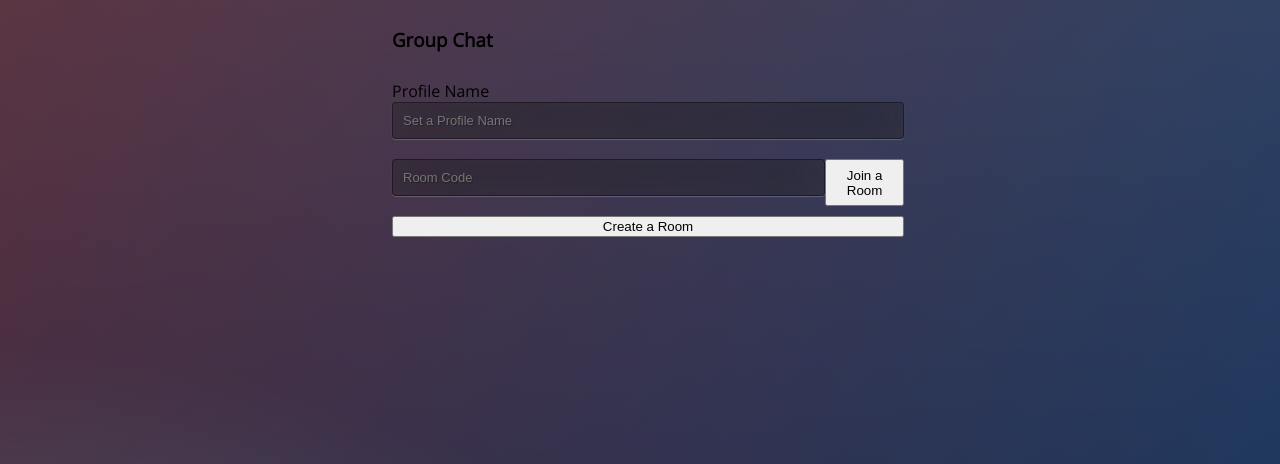
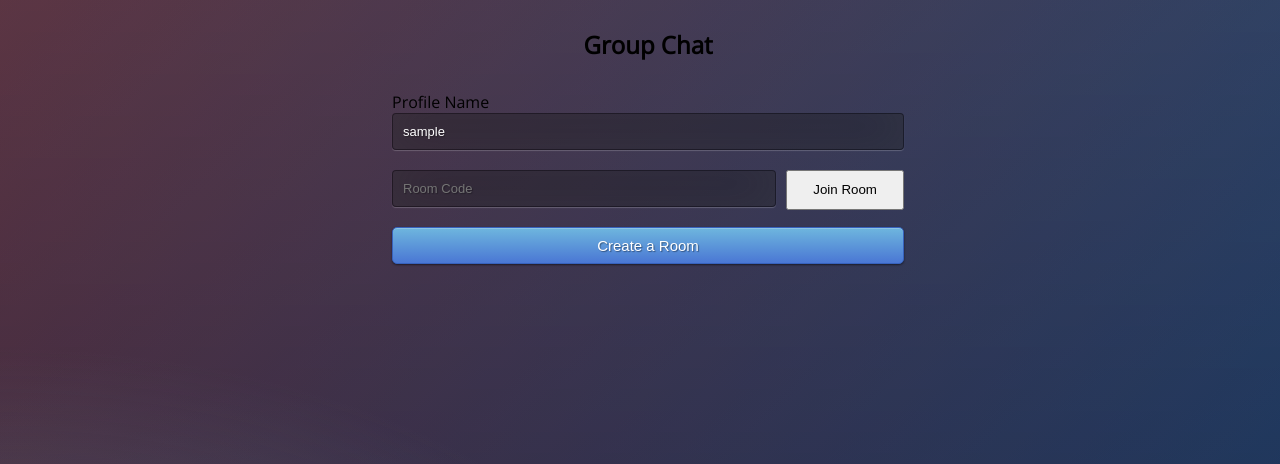
Before and after one commit to Ademic2022/groupChat-flask, a Flask app: page / in a window 1280 px wide. Shown: the top 464 px of the page. Run offline with Flask 3, Linux system fonts and the light colour scheme; the visitor is signed in with stand-in values (Sample User, id 1); some libraries are stand-ins or nearby versions.

Commit message:
modified:   templates/index.html

```diff
--- a/templates/index.html
+++ b/templates/index.html
@@ -2,16 +2,16 @@
 
 {% block body %}
     <form action="" method="POST" class="buttons">
-        <h3>Group Chat</h3>
+        <h2>Group Chat</h2>
         <div class="profile-setup">
             <label for="name">Profile Name</label>
-            <input type="text" id="profileName" placeholder="Set a Profile Name" name="profileName" value="{{profileName}}">
+            <input type="text" id="profileName" placeholder="Set a Profile Name" name="profileName" value="{{ current_user.username }}">
         </div>
         <div class="join">
             <input type="text" id="code" placeholder="Room Code" name="code" value="{{code}}">
-            <button type="submit" name="joinRoom" id="joinRoom" >Join a Room</button>
+            <button class="join-btn " type="submit" name="joinRoom" id="joinRoom" >Join Room</button>
         </div>
-        <button type="submit" name="createRoom" id="createRoom" class="createRoom">Create a Room</button>
+        <button type="submit" name="createRoom" id="createRoom" class="btn btn-primary btn-block btn-large">Create a Room</button>
         {% if error %}
             <ul>
                 <li>{{error}}</li>
```
